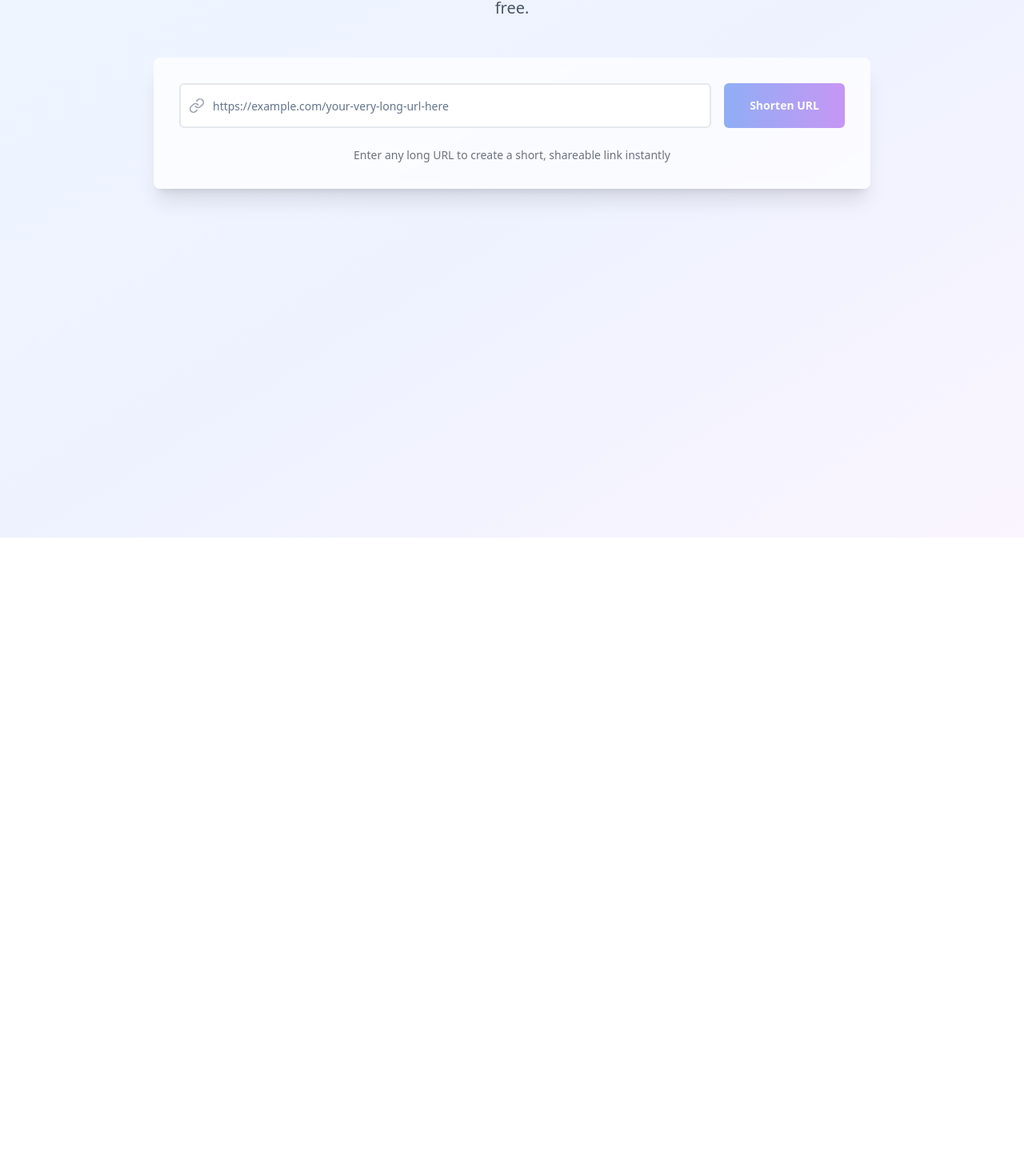
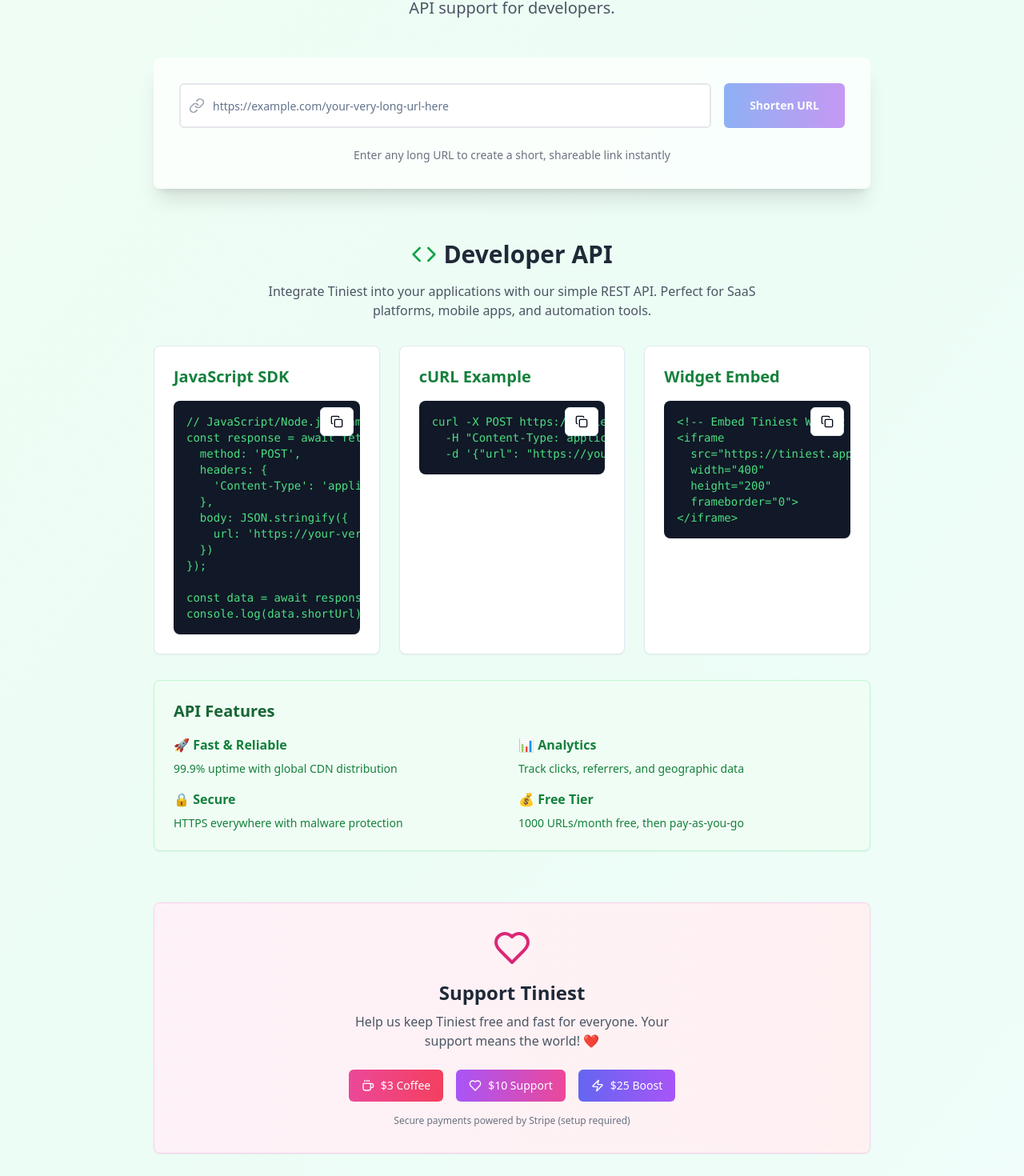
Before and after one commit to MonarCat/Tiny-tools, a React (Vite) app: page / in a window 1280 px wide. Shown: the part 128-1598 px from the top of the page at 80% size. Before the commit the page ends 800 px from the top, so only its background shows below. Built offline with nearby package versions, Linux system fonts and the light colour scheme.

Commit message:
Rename app and add features
- Rename LinkShrink to Tiniest.
- Enable app as a plugin/addon and API.
- Add a donation button with Stripe integration.
- Review for minimum viability and advise on publishing.

```diff
--- /dev/null
+++ b/src/components/APIDocumentation.tsx
@@ -0,0 +1,146 @@
+
+import { Card } from '@/components/ui/card';
+import { Button } from '@/components/ui/button';
+import { Code, Copy, ExternalLink } from 'lucide-react';
+import { useToast } from '@/hooks/use-toast';
+import { useState } from 'react';
+
+const APIDocumentation = () => {
+  const [copied, setCopied] = useState('');
+  const { toast } = useToast();
+
+  const copyCode = async (code: string, type: string) => {
+    try {
+      await navigator.clipboard.writeText(code);
+      setCopied(type);
+      setTimeout(() => setCopied(''), 2000);
+      toast({
+        title: "Copied!",
+        description: "Code copied to clipboard.",
+      });
+    } catch (error) {
+      toast({
+        title: "Error",
+        description: "Failed to copy code.",
+        variant: "destructive",
+      });
+    }
+  };
+
+  const apiExample = `// JavaScript/Node.js Example
+const response = await fetch('https://tiniest.app/api/shorten', {
+  method: 'POST',
+  headers: {
+    'Content-Type': 'application/json',
+  },
+  body: JSON.stringify({
+    url: 'https://your-very-long-url.com/path'
+  })
+});
+
+const data = await response.json();
+console.log(data.shortUrl); // https://tiniest.app/abc123`;
+
+  const curlExample = `curl -X POST https://tiniest.app/api/shorten \\
+  -H "Content-Type: application/json" \\
+  -d '{"url": "https://your-very-long-url.com/path"}'`;
+
+  const widgetExample = `<!-- Embed Tiniest Widget -->
+<iframe
+  src="https://tiniest.app/widget"
+  width="400"
+  height="200"
+  frameborder="0">
+</iframe>`;
+
+  return (
+    <div className="mt-16 space-y-8">
+      <div className="text-center">
+        <h2 className="text-3xl font-bold text-gray-800 mb-4 flex items-center justify-center gap-2">
+          <Code className="h-8 w-8 text-green-600" />
+          Developer API
+        </h2>
+        <p className="text-gray-600 max-w-2xl mx-auto">
+          Integrate Tiniest into your applications with our simple REST API. Perfect for SaaS platforms, mobile apps, and automation tools.
+        </p>
+      </div>
+
+      <div className="grid md:grid-cols-2 lg:grid-cols-3 gap-6">
+        <Card className="p-6">
+          <h3 className="text-xl font-semibold mb-4 text-green-700">JavaScript SDK</h3>
+          <div className="relative">
+            <pre className="bg-gray-900 text-green-400 p-4 rounded-lg text-sm overflow-x-auto">
+              <code>{apiExample}</code>
+            </pre>
+            <Button
+              size="sm"
+              variant="outline"
+              className="absolute top-2 right-2"
+              onClick={() => copyCode(apiExample, 'js')}
+            >
+              {copied === 'js' ? 'Copied!' : <Copy className="h-4 w-4" />}
+            </Button>
+          </div>
+        </Card>
+
+        <Card className="p-6">
+          <h3 className="text-xl font-semibold mb-4 text-green-700">cURL Example</h3>
+          <div className="relative">
+            <pre className="bg-gray-900 text-green-400 p-4 rounded-lg text-sm overflow-x-auto">
+              <code>{curlExample}</code>
+            </pre>
+            <Button
+              size="sm"
+              variant="outline"
+              className="absolute top-2 right-2"
+              onClick={() => copyCode(curlExample, 'curl')}
+            >
+              {copied === 'curl' ? 'Copied!' : <Copy className="h-4 w-4" />}
+            </Button>
+          </div>
+        </Card>
+
+        <Card className="p-6">
+          <h3 className="text-xl font-semibold mb-4 text-green-700">Widget Embed</h3>
+          <div className="relative">
+            <pre className="bg-gray-900 text-green-400 p-4 rounded-lg text-sm overflow-x-auto">
+              <code>{widgetExample}</code>
+            </pre>
+            <Button
+              size="sm"
+              variant="outline"
+              className="absolute top-2 right-2"
+              onClick={() => copyCode(widgetExample, 'widget')}
+            >
+              {copied === 'widget' ? 'Copied!' : <Copy className="h-4 w-4" />}
+            </Button>
+          </div>
+        </Card>
+      </div>
+
+      <Card className="p-6 bg-green-50 border-green-200">
+        <h3 className="text-xl font-semibold mb-4 text-green-800">API Features</h3>
+        <div className="grid md:grid-cols-2 gap-4 text-green-700">
+          <div>
+            <h4 className="font-semibold mb-2">🚀 Fast & Reliable</h4>
+            <p className="text-sm">99.9% uptime with global CDN distribution</p>
+          </div>
+          <div>
+            <h4 className="font-semibold mb-2">📊 Analytics</h4>
+            <p className="text-sm">Track clicks, referrers, and geographic data</p>
+          </div>
+          <div>
+            <h4 className="font-semibold mb-2">🔒 Secure</h4>
+            <p className="text-sm">HTTPS everywhere with malware protection</p>
+          </div>
+          <div>
+            <h4 className="font-semibold mb-2">💰 Free Tier</h4>
+            <p className="text-sm">1000 URLs/month free, then pay-as-you-go</p>
+          </div>
+        </div>
+      </Card>
+    </div>
+  );
+};
+
+export default APIDocumentation;
--- /dev/null
+++ b/src/components/DonationButton.tsx
@@ -0,0 +1,63 @@
+
+import { Button } from '@/components/ui/button';
+import { Card } from '@/components/ui/card';
+import { Heart, Coffee, Zap } from 'lucide-react';
+import { useToast } from '@/hooks/use-toast';
+
+const DonationButton = () => {
+  const { toast } = useToast();
+
+  const handleDonation = (amount: number) => {
+    toast({
+      title: "Stripe Integration Required",
+      description: "To accept donations, please connect Supabase and set up Stripe payment processing.",
+      variant: "default",
+    });
+    // This would call Stripe checkout when properly set up
+    console.log(`Donation amount: $${amount}`);
+  };
+
+  return (
+    <Card className="mt-16 p-8 bg-gradient-to-r from-pink-50 to-rose-50 border-pink-200">
+      <div className="text-center">
+        <Heart className="h-12 w-12 text-pink-600 mx-auto mb-4" />
+        <h3 className="text-2xl font-bold text-gray-800 mb-2">Support Tiniest</h3>
+        <p className="text-gray-600 mb-6 max-w-md mx-auto">
+          Help us keep Tiniest free and fast for everyone. Your support means the world! ❤️
+        </p>
+
+        <div className="flex flex-wrap justify-center gap-4">
+          <Button
+            onClick={() => handleDonation(3)}
+            className="bg-gradient-to-r from-pink-500 to-rose-500 hover:from-pink-600 hover:to-rose-600 text-white flex items-center gap-2"
+          >
+            <Coffee className="h-4 w-4" />
+            $3 Coffee
+          </Button>
+
+          <Button
+            onClick={() => handleDonation(10)}
+            className="bg-gradient-to-r from-purple-500 to-pink-500 hover:from-purple-600 hover:to-pink-600 text-white flex items-center gap-2"
+          >
+            <Heart className="h-4 w-4" />
+            $10 Support
+          </Button>
+
+          <Button
+            onClick={() => handleDonation(25)}
+            className="bg-gradient-to-r from-indigo-500 to-purple-500 hover:from-indigo-600 hover:to-purple-600 text-white flex items-center gap-2"
+          >
+            <Zap className="h-4 w-4" />
+            $25 Boost
+          </Button>
+        </div>
+
+        <p className="text-xs text-gray-500 mt-4">
+          Secure payments powered by Stripe (setup required)
+        </p>
+      </div>
+    </Card>
+  );
+};
+
+export default DonationButton;
--- a/src/components/URLShortener.tsx
+++ b/src/components/URLShortener.tsx
@@ -2,6 +2,8 @@
 import { useState } from 'react';
 import URLInput from './URLInput';
 import ShortenedURL from './ShortenedURL';
+import APIDocumentation from './APIDocumentation';
+import DonationButton from './DonationButton';
 import { generateShortUrl, createShortUrl } from '@/utils/urlUtils';
 import { useToast } from '@/hooks/use-toast';
 
@@ -73,6 +75,9 @@ const URLShortener = () => {
           </div>
         </div>
       )}
+
+      <APIDocumentation />
+      <DonationButton />
     </div>
   );
 };
--- a/src/pages/Index.tsx
+++ b/src/pages/Index.tsx
@@ -3,14 +3,14 @@ import URLShortener from '@/components/URLShortener';
 
 const Index = () => {
   return (
-    <div className="min-h-screen bg-gradient-to-br from-blue-50 via-indigo-50 to-purple-50">
+    <div className="min-h-screen bg-gradient-to-br from-green-50 via-emerald-50 to-teal-50">
       <div className="container mx-auto px-4 py-8">
         <div className="text-center mb-12">
-          <h1 className="text-5xl font-bold bg-gradient-to-r from-blue-600 to-purple-600 bg-clip-text text-transparent mb-4">
-            LinkShrink
+          <h1 className="text-5xl font-bold bg-gradient-to-r from-green-600 to-teal-600 bg-clip-text text-transparent mb-4">
+            Tiniest
           </h1>
           <p className="text-xl text-gray-600 max-w-2xl mx-auto">
-            The simplest way to shorten your URLs. Fast, reliable, and completely free.
+            The tiniest URL shortener. Fast, reliable, and completely free. Now with API support for developers.
           </p>
         </div>
         <URLShortener />
--- a/src/utils/urlUtils.ts
+++ b/src/utils/urlUtils.ts
@@ -30,6 +30,6 @@ export const getDomainFromUrl = (url: string): string => {
 };
 
 export const createShortUrl = (shortCode: string): string => {
-  // Use localhost for development - in production this would be your actual domain
+  // Use localhost for development - in production this would be tiniest.app
   return `http://localhost:5173/s/${shortCode}`;
 };
```
